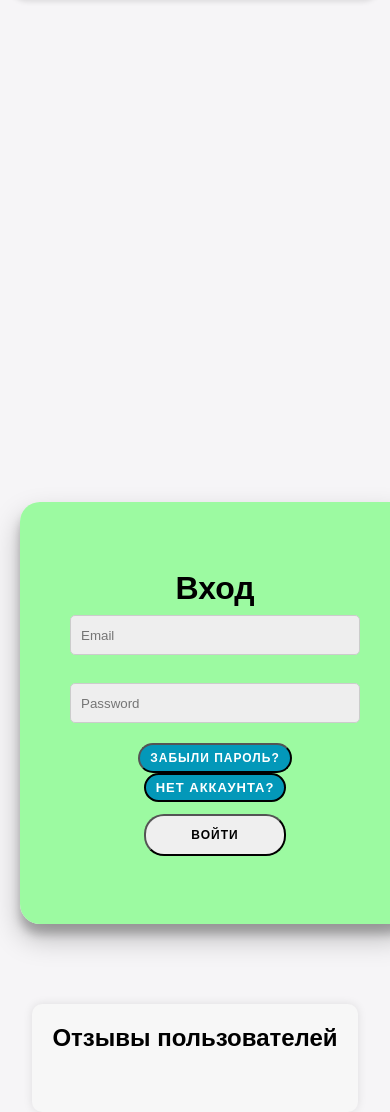
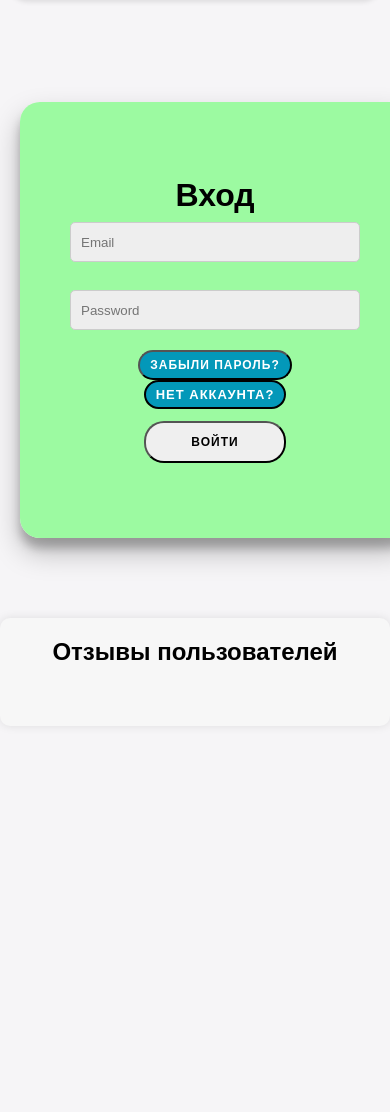
Before and after one commit to Vp-140708/Biosphere, a PHP site: the page made by Отзывы1.html in a window 390 px wide. Shown: the part 79-1191 px from the top of the page. After the commit the page ends 739 px from the top, so only its background shows below. Run offline with PHP 8.4, Linux system fonts and the light colour scheme.

Commit message:
little changes

```diff
--- a/CSS/style_reviews.css
+++ b/CSS/style_reviews.css
@@ -503,7 +503,10 @@
 	margin: 0 auto;
 	width: 100vw;
 	min-height: 50vh;
-	margin-top: 35em;
+	margin-top: 10em;
+  }
+  .reviews-section {
+	width: 100vw;
   }
 }
 /* Для планшетов */
--- a/Staff1.html
+++ b/Staff1.html
@@ -35,7 +35,7 @@
             <a href="\Staff1.html">Специалисты</a>
             <a href="\Филиалы1.html">Филиалы</a>
             <a href="\Отзывы1.html">Отзывы</a>
-            <a href="https://vk.com/biosre"><img src="media_social_vk_vkontakte_icon_124252 (lit).png" alt="ВК"></a>
+            <a href="https://vk.com/biosre"><img src="assets/images/media_social_vk_vkontakte_icon_124252 (lit).png" alt="ВК"></a>
             </div>
         </header>
 
```
